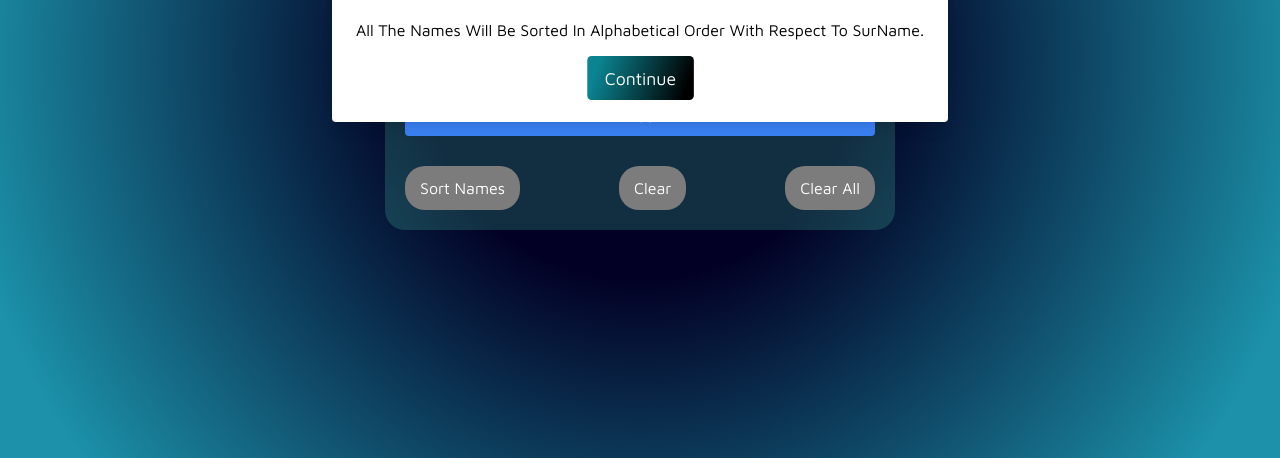
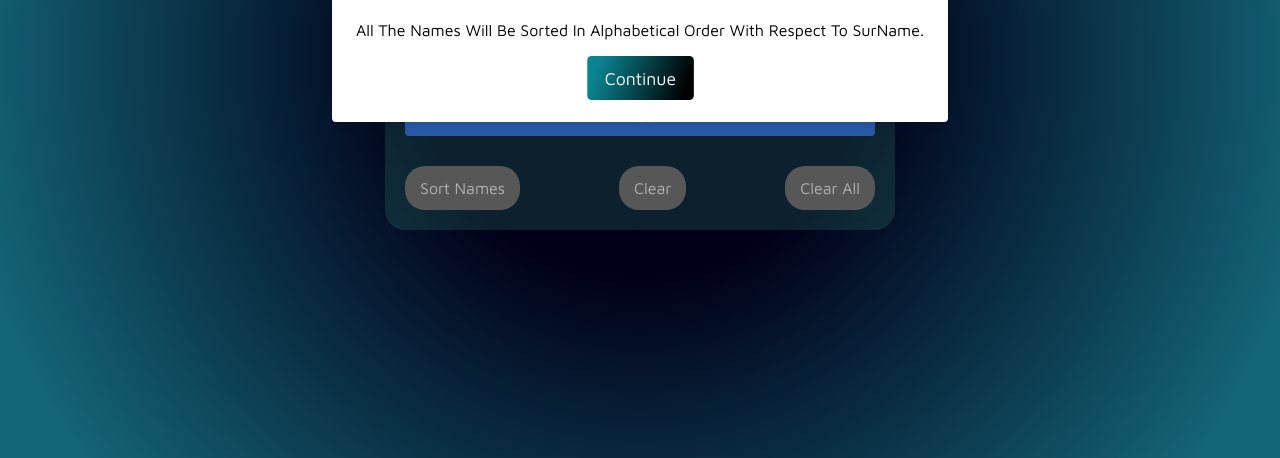
Before and after one commit to CODE-INAYAT/rollNumberAssigner-V.3, a plain HTML site: page index.html in a window 1280 px wide. Shown: the part 342-800 px from the top of the page. Drawn offline with nearby package versions, Linux system fonts and the light colour scheme.

Commit message:
Update index.html

```diff
--- a/index.html
+++ b/index.html
@@ -216,6 +216,17 @@ background: radial-gradient(circle, rgba(2,0,36,1) 29%, rgba(28,145,169,1) 91%);
 /* Add fade-in animation to the alert modal */
 #alertModal {
     animation: fadeIn 0.6s ease-in-out;
+    position: fixed;
+    top: 50%;
+    left: 50%;
+    transform: translate(-50%, -50%);
+    z-index: 1000;
+    background: rgba(0, 0, 0, 0.3);
+    width: 100%;
+    height: 100%;
+    display: none;
+    align-items: center;
+    justify-content: center;
 }
 
 #continueButton {
```
